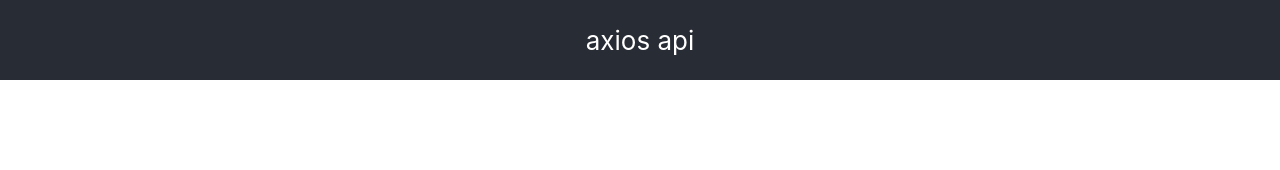
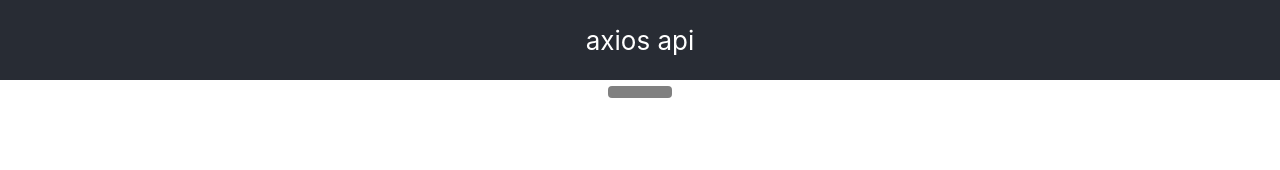
Before and after one commit to ydrea/random-color-picker, a React (Create React App) app: page / in a window 1280 px wide. Shown: the top 170 px of the page. Built offline with nearby package versions, Linux system fonts and the light colour scheme.

Commit message:
bojice lista

```diff
--- a/src/App.js
+++ b/src/App.js
@@ -5,6 +5,7 @@ import { DragDropContext, Droppable, Draggable } from "react-beautiful-dnd";
 //hooks
 import { useState, useEffect } from "react";
 import axios from "axios";
+import { grey } from "@material-ui/core/colors";
 //components
 
 //main
@@ -48,8 +49,9 @@ function App() {
   return (
     <div className="App">
       <header className="App-header">axios api</header>
-      {}
-      <Button style={{ color: `#${color}` }} onClick={() => handleClick()}>
+
+        <div>
+          <Button style={{ background: 'grey', color: `#${color}` }} onClick={() => handleClick()}>
             {color}
           </Button>
           <DragDropContext>
@@ -63,7 +65,7 @@ function App() {
                   {colorList.map((i, index) => (
                     <Draggable key={i.id} draggableId={`${i.id}`} index={index}>
                       {(provided) => (
-                    <p
+                        <p  style={{ color: `#${i.color}` }}
                           ref={provided.innerRef}
                           {...provided.draggableProps}
                           {...provided.dragHandleProps}
@@ -81,6 +83,7 @@ function App() {
             </Droppable>
           </DragDropContext>
         </div>
+    </div>
   );
 }
 
```
Lines whose indentation alone changed are shown as unchanged.
